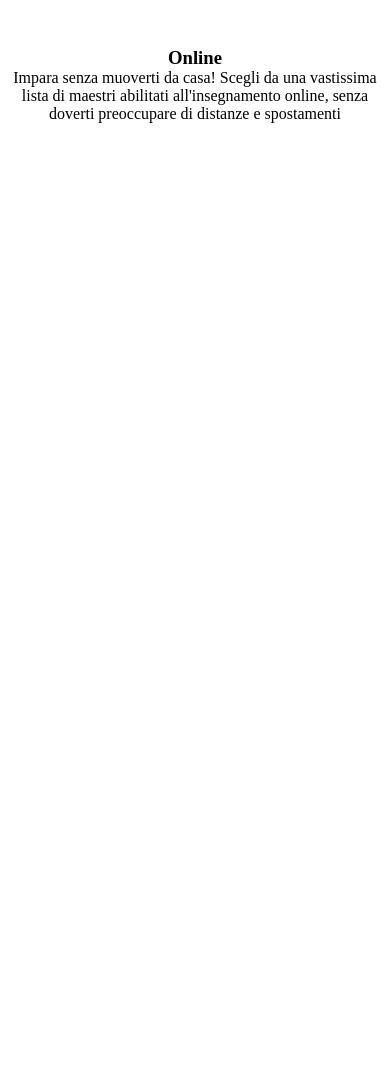
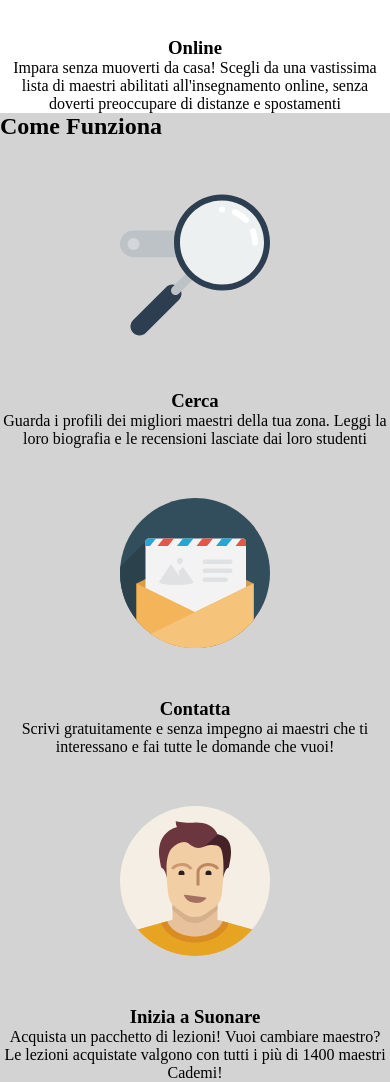
Before and after one commit to GabrieleCorti/html-css-resp-wannabe-12bool, a plain HTML site: page index.html in a window 390 px wide. Shown: the part 588-1670 px from the top of the page. Before the commit the page ends 844 px from the top, so only its background shows below. Drawn offline with Linux system fonts and the light colour scheme.

Commit message:
completata seconda sezione, anche responsive

```diff
--- a/css/12bool.css
+++ b/css/12bool.css
@@ -400,7 +400,7 @@ div[class*="col-"] {
     }
 }
 /*>992*/
-@media screen and (max-width: 992px) {
+@media screen and (min-width: 992px) {
     .offset-lg-1 {
         margin-left: calc(100% / 12);
     }
--- a/css/style.css
+++ b/css/style.css
@@ -1,3 +1,4 @@
+/*utility*/
 .container {
     text-align: center;
 }
@@ -5,6 +6,10 @@ div[class*=cal-] {
     text-align: center;
 }
 
+img {
+    height: 100%;
+}
+/*section-1*/
 .maintitle {
     padding-top: 40px;
 }
@@ -14,7 +19,8 @@ div[class*=cal-] {
     display: inline-block;
     margin: 50px 0;
 }
-
-img {
-    height: 100%;
+/*section 2*/
+.section-2 {
+    width: 100%;
+    background-color: lightgray;
 }
--- a/index.html
+++ b/index.html
@@ -11,6 +11,7 @@
         <title>Wannabe</title>
     </head>
     <body>
+        <section class="section-1">
             <main class="container">
                 <div class="container">
                     <h1 class="maintitle">Lezioni dove vuoi tu</h1>
@@ -41,5 +42,44 @@
                     </div>
                 </div>
             </main>
+        </section>
+        <section class="section-2">
+            <div class="container">
+               <div class="col-ld-12 col-md-12 colsx-12">
+                   <h2>Come Funziona</h2>
+               </div>
+            </div>
+            <div class="container">
+                <div class="col-ld-4 col-md-6 col-sx-12">
+                    <div class="imgwrap">
+                        <img src="img/search.svg" alt="lente di ingrandimento">
+                    </div>
+                    <h3>Cerca</h3>
+                    <p>
+                        Guarda i profili dei migliori maestri della tua zona. Leggi la loro biografia e le recensioni lasciate dai loro studenti
+                    </p>
+                </div>
+
+                <div class="col-ld-4 col-md-6 col-sx-12">
+                    <div class="imgwrap">
+                        <img src="img/letter.svg" alt="lente di ingrandimento">
+                    </div>
+                    <h3>Contatta</h3>
+                    <p>
+                        Scrivi gratuitamente e senza impegno ai maestri che ti interessano e fai tutte le domande che vuoi!
+                    </p>
+                </div>
+
+                <div class="col-ld-4 col-md-12 col-sx-12">
+                    <div class="imgwrap">
+                        <img src="img/male.svg" alt="lente di ingrandimento">
+                    </div>
+                    <h3>Inizia a Suonare</h3>
+                    <p>
+                        Acquista un pacchetto di lezioni! Vuoi cambiare maestro? Le lezioni acquistate valgono con tutti i più di 1400 maestri Cademi!
+                    </p>
+                </div>
+            </div>
+        </section>
     </body>
 </html>
```
Lines whose indentation alone changed are shown as unchanged.
